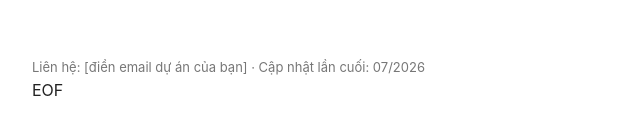
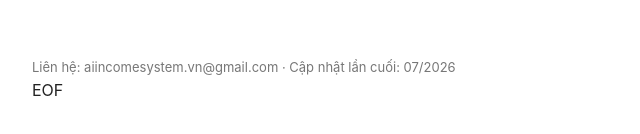
Before and after one commit to aiincomesystemvn/sandohay-legal, a plain HTML site: page index.html in a window 1280 px wide. Shown: the part 820-954 px from the top of the page, 258-898 px from the left. Drawn offline with Linux system fonts and the light colour scheme.

Commit message:
Add contact email

```diff
--- a/index.html
+++ b/index.html
@@ -40,7 +40,7 @@ chính chúng tôi (@sandohay).</p>
 </ul>
 
 <footer>
-  Liên hệ: [điền email dự án của bạn] · Cập nhật lần cuối: 07/2026
+  Liên hệ: aiincomesystem.vn@gmail.com · Cập nhật lần cuối: 07/2026
 </footer>
 
 </body>
```
